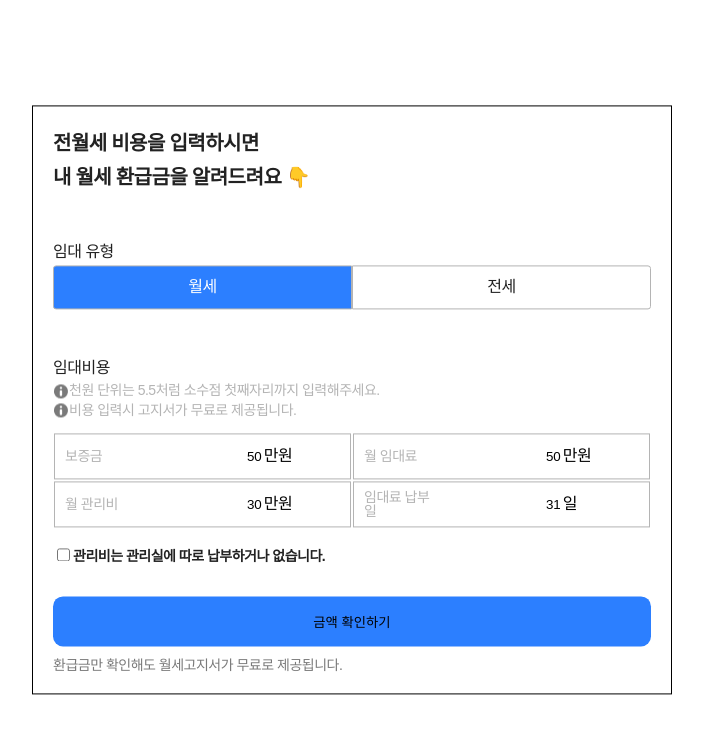
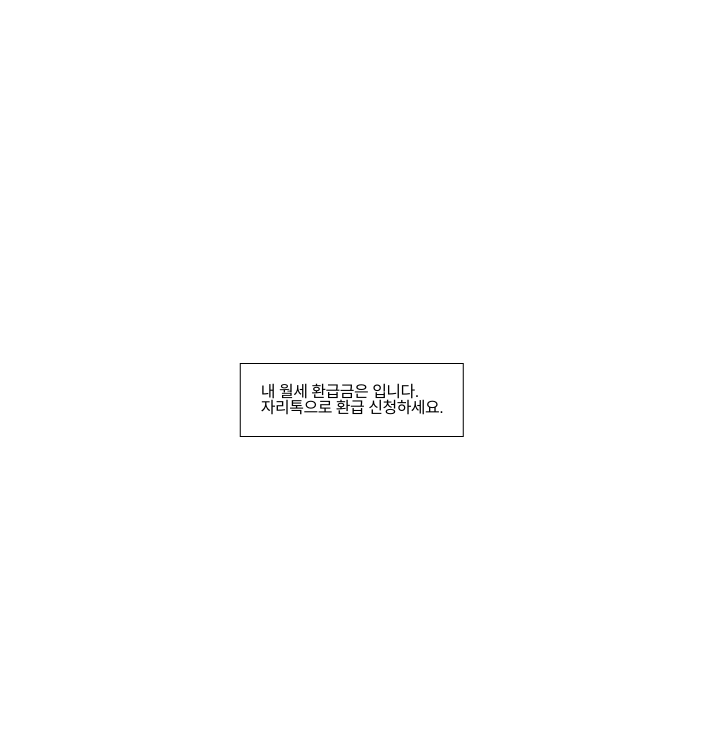
Before and after one commit to rlaqudwls25/callbus, a React (Create React App) app: page /refund in a window 1280 px wide. Shown: the top 734 px of the page, without its empty margins (288-991 px from the left). Built offline with nearby package versions, Linux system fonts and the light colour scheme.

Commit message:
[Add]: react router dom 추가

```diff
--- a/src/App.tsx
+++ b/src/App.tsx
@@ -1,13 +1,18 @@
 import Container from "./layout/container";
 import RentalInfoPage from "./pages/rentalInfo";
+import { Route, Routes } from "react-router-dom";
+import ResidencyInfoPage from "./pages/residencyInfo";
+import CompleteRentalPage from "./pages/completeRentalInfo";
 
 function App() {
   return (
-    <>
-      <Container>
-        <RentalInfoPage />
-      </Container>
-    </>
+    <Container>
+      <Routes>
+        <Route path="/" element={<RentalInfoPage />} />
+        <Route path="/refund" element={<ResidencyInfoPage />} />
+        <Route path="/complete" element={<CompleteRentalPage />} />
+      </Routes>
+    </Container>
   );
 }
 
--- a/src/components/rentalInfo/rentalForm.tsx
+++ b/src/components/rentalInfo/rentalForm.tsx
@@ -6,10 +6,12 @@
 import { mixin } from "../../styles/mixin";
 import { theme } from "../../styles/theme";
 import { RentalPriceType } from "../../types/inputData";
+import { useNavigate } from "react-router-dom";
 
 const RentalForm = () => {
   const [rentalList, setRentalList] = useState<RentalPriceType[]>(RentalInfo);
   const [saveRentalData, setSaveRentalData] = useState<RentalPriceType[]>([]);
+  const navigate = useNavigate();
 
   const { managePriceCheckToggle, managePriceCheck, rentalTypeName } = useStore(
     (state) => state
@@ -81,6 +83,7 @@
 
   const saveRentalInfo = () => {
     setSaveRentalData(rentalList);
+    navigate("/refund");
   };
 
   return (
--- a/src/components/residencyInfo/monthPriceRefund.tsx
+++ b/src/components/residencyInfo/monthPriceRefund.tsx
@@ -1,5 +1,9 @@
 const MonthPriceRefund = () => {
-  return <div></div>;
+  return (
+    <div>
+      내 월세 환급금은 입니다. <br /> 자리톡으로 환급 신청하세요.
+    </div>
+  );
 };
 
 export default MonthPriceRefund;
--- a/src/index.tsx
+++ b/src/index.tsx
@@ -4,15 +4,18 @@
 import { GlobalStyles } from "./styles/globalStyles";
 import { ThemeProvider } from "styled-components";
 import { theme } from "./styles/theme";
+import { BrowserRouter } from "react-router-dom";
 
 const root = ReactDOM.createRoot(
   document.getElementById("root") as HTMLElement
 );
 root.render(
   <React.StrictMode>
-    <GlobalStyles />
-    <ThemeProvider theme={theme}>
-      <App />
-    </ThemeProvider>
+    <BrowserRouter>
+      <ThemeProvider theme={theme}>
+        <GlobalStyles />
+        <App />
+      </ThemeProvider>
+    </BrowserRouter>
   </React.StrictMode>
 );
--- a/src/pages/completeRentalInfo/index.tsx
+++ b/src/pages/completeRentalInfo/index.tsx
@@ -1,5 +1,5 @@
-const CompleteRentalInfoPage = () => {
+const CompleteRentalPage = () => {
   return <div></div>;
 };
 
-export default CompleteRentalInfoPage;
+export default CompleteRentalPage;
--- a/src/pages/residencyInfo/index.tsx
+++ b/src/pages/residencyInfo/index.tsx
@@ -1,5 +1,13 @@
+import BuildingInfomation from "../../components/residencyInfo/buildingInfomation";
+import MonthPriceRefund from "../../components/residencyInfo/monthPriceRefund";
+
 const ResidencyInfoPage = () => {
-  return <div></div>;
+  return (
+    <>
+      <MonthPriceRefund />
+      <BuildingInfomation />
+    </>
+  );
 };
 
 export default ResidencyInfoPage;
```
